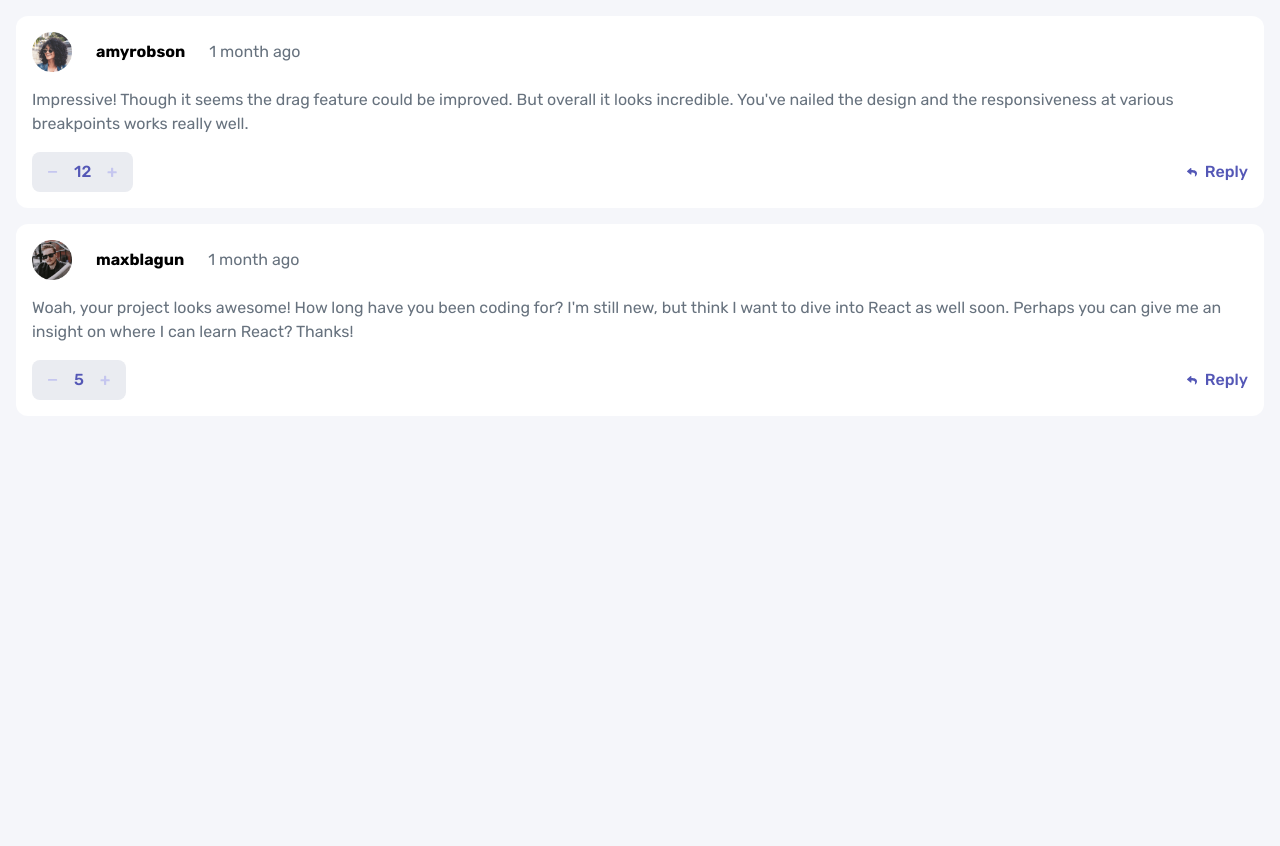
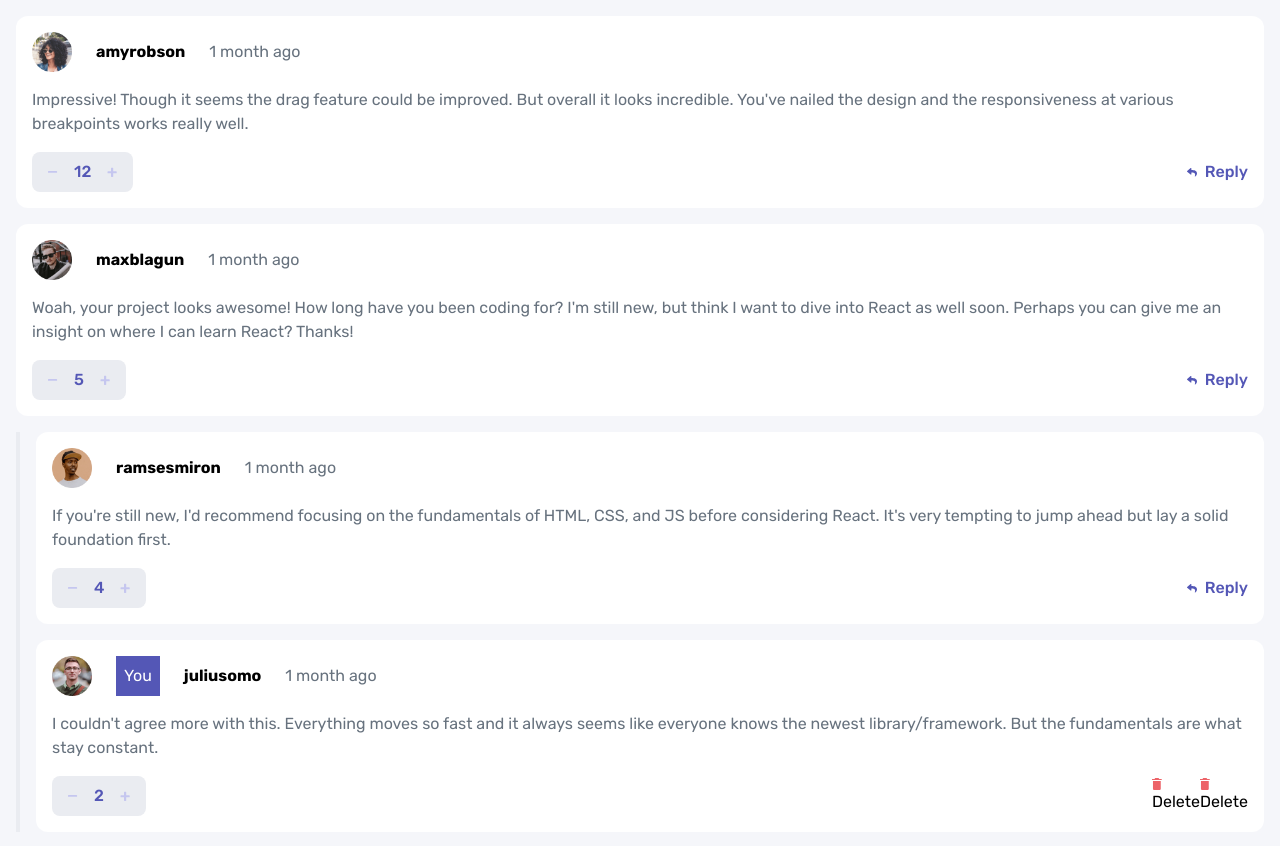
Before and after one commit to Mirror83/interactive-comments-section-frontend, a Next.js app: page / in a window 1280 px wide. Shown: the top 846 px of the page. Before the commit the page ends 800 px from the top, so only its background shows below. Built offline with nearby package versions, Linux system fonts and the light colour scheme.

Commit message:
feat: added ReplyCard
also, I decomposed the CommentCard into Header, Content and Footer, so that I can reuse the components in ReplyCard

```diff
--- a/components/CommentCard.tsx
+++ b/components/CommentCard.tsx
@@ -1,6 +1,6 @@
 import React from 'react';
 import Image from "next/image";
-import type {Comment, User} from "@/mock-data/data"
+import type {Comment, Reply, User} from "@/mock-data/data"
 
 
 type CommentCardProps = {
@@ -10,36 +10,96 @@
 
 function CommentCard({user, comment}: CommentCardProps) {
     return (
-        <div className={"bg-white p-4 rounded-xl"}>
-            <div className={"flex items-center gap-6"}>
-                <Image
-                    src={comment.user.image.png}
-                    alt={`${comment.user.username} profile`}
-                    width={40}
-                    height={40}/>
-                {user.username == comment.user.username &&
-                    <span className={"p-2 bg-moderate-blue text-white"}>You</span>}
-                <span className={"font-bold"}>{comment.user.username}</span>
-                <span className={"text-grayish-blue font-light"}>1 month ago</span>
+        <div>
+            <div className={"bg-white p-4 rounded-xl"}>
+                <Header user={user} author={comment.user}/>
+                <Content content={comment.content}/>
+                <Footer user={user} author={comment.user} score={comment.score}/>
             </div>
-            <div className={"py-4 text-grayish-blue"}>{comment.content}</div>
-            <div className={"flex justify-between items-center"}>
-                <div className={"flex bg-light-gray items-center gap-4 rounded-lg py-2 px-4"}>
-                    <button>
-                        <Image src={"/images/icon-minus.svg"} alt={"down-vote"} height={10} width={10}/>
-                    </button>
-                    <span className={"text-moderate-blue font-[500]"}>{comment.score}</span>
-                    <button>
-                        <Image src={"/images/icon-plus.svg"} alt={"up-vote"} height={10} width={10}/>
-                    </button>
-                </div>
-                <div className={"flex items-baseline gap-2"}>
-                    <Image src={"/images/icon-reply.svg"} alt={""} height={10} width={10}/>
-                    <span className={"text-moderate-blue font-[500]"}>Reply</span>
-                </div>
+            <div className={"border-l-4 border-light-gray ps-4"}>
+                {comment.replies.map(reply => (
+                    <ReplyCard key={reply.id} user={user} reply={reply}/>
+                ))}
             </div>
         </div>
     );
 }
 
+type HeaderProps = {
+    user: User,
+    author: User
+}
+
+function Header({user, author}: HeaderProps) {
+    return <div className={"flex items-center gap-6"}>
+        <Image
+            src={author.image.png}
+            alt={`${author.username} profile`}
+            width={40}
+            height={40}/>
+        {user.username == author.username &&
+            <span className={"p-2 bg-moderate-blue text-white"}>You</span>}
+        <span className={"font-bold"}>{author.username}</span>
+        <span className={"text-grayish-blue font-light"}>1 month ago</span>
+    </div>
+}
+
+type ContentProps = {
+    content: string
+}
+
+function Content({content}: ContentProps) {
+    return <div className={"py-4 text-grayish-blue"}>{content}</div>
+}
+
+type FooterProps = {
+    user: User,
+    author: User,
+    score: number
+}
+
+function Footer({user, author, score}: FooterProps) {
+    return <div className={"flex justify-between items-center"}>
+        <div className={"flex bg-light-gray items-center gap-4 rounded-lg py-2 px-4"}>
+            <button>
+                <Image src={"/images/icon-minus.svg"} alt={"down-vote"} height={10} width={10}/>
+            </button>
+            <span className={"text-moderate-blue font-[500]"}>{score}</span>
+            <button>
+                <Image src={"/images/icon-plus.svg"} alt={"up-vote"} height={10} width={10}/>
+            </button>
+        </div>
+        {user.username == author.username ? (
+            <div>
+                <button>
+                    <Image src={"/images/icon-delete.svg"} alt={""} height={10} width={10}/>
+                    <span>Delete</span>
+                </button>
+                <button>
+                    <Image src={"/images/icon-delete.svg"} alt={""} height={10} width={10}/>
+                    <span>Delete</span>
+                </button>
+            </div>
+        ) : (
+            <div className={"flex items-baseline gap-2"}>
+                <Image src={"/images/icon-reply.svg"} alt={""} height={10} width={10}/>
+                <span className={"text-moderate-blue font-[500]"}>Reply</span>
+            </div>
+        )}
+    </div>
+}
+
+type ReplyCardProps = {
+    user: User,
+    reply: Reply,
+}
+
+function ReplyCard({user, reply}: ReplyCardProps) {
+    return <div className={"bg-white p-4 rounded-xl my-4"}>
+        <Header user={user} author={reply.user}/>
+        <Content content={reply.content}/>
+        <Footer user={user} author={reply.user} score={reply.score}/>
+    </div>
+}
+
 export default CommentCard;
```
